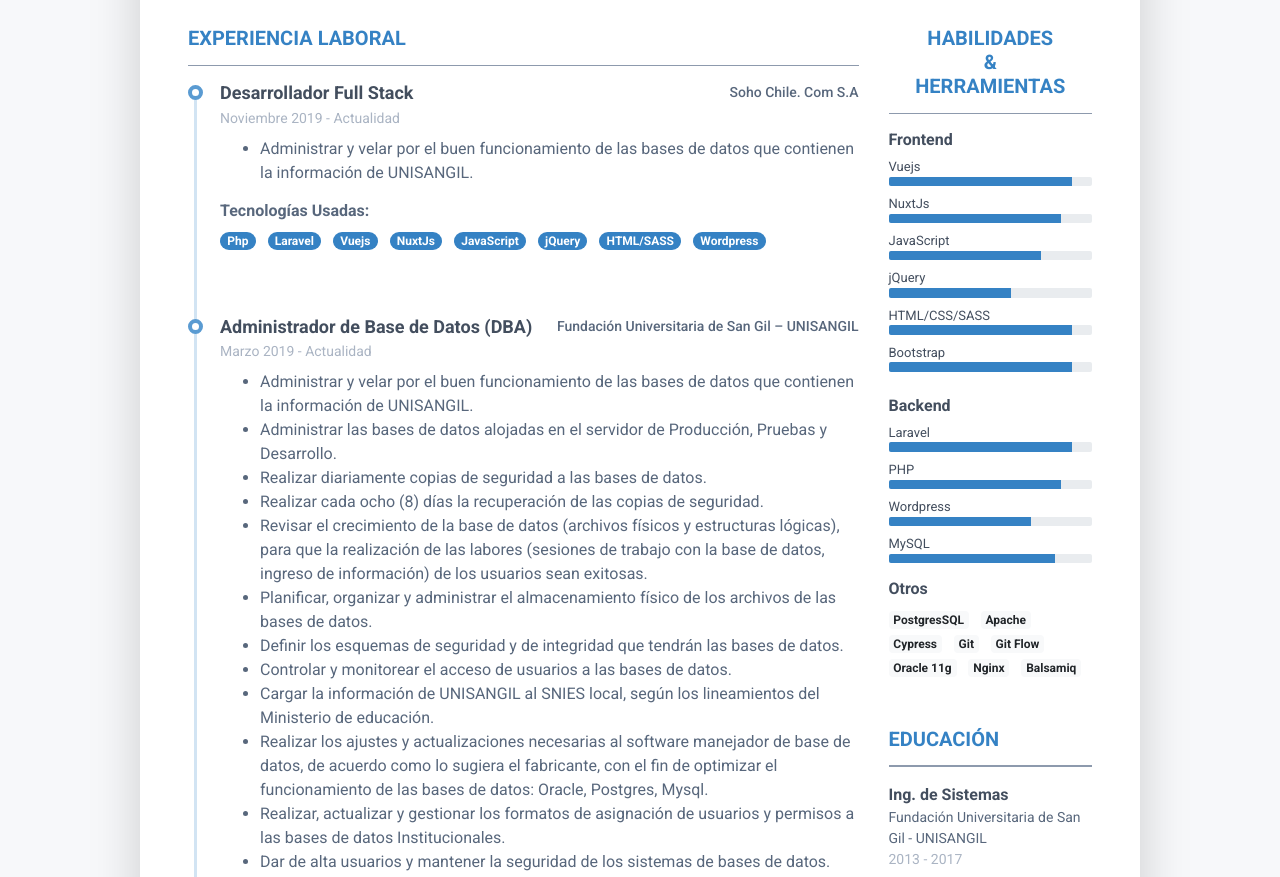
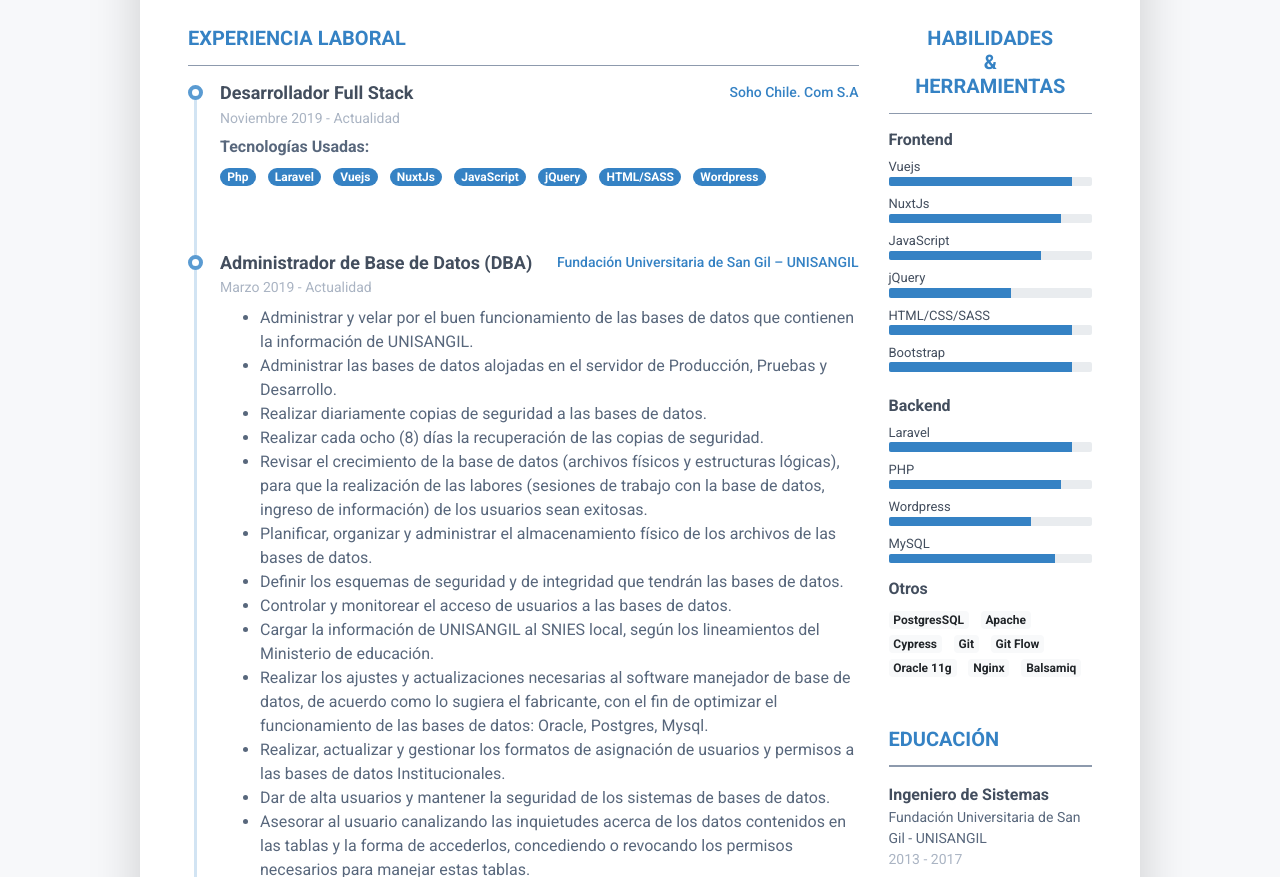
Before and after one commit to Diwarrss/cv, a website: page index.html in a window 1280 px wide. Shown: the part 520-1397 px from the top of the page. Drawn offline with Linux system fonts and the light colour scheme.

Commit message:
add more content

```diff
--- a/index.html
+++ b/index.html
@@ -41,7 +41,7 @@
 					    </div><!--//primary-info-->
 					    <div class="secondary-info ml-md-auto my-auto">
 						    <ul class="resume-social list-unstyled">
-				                <li class="mb-3"><a href="https://www.linkedin.com/in/diego-alejandro-vargas-rodr%C3%ADguez-4b1604163/"><span class="fa-container text-center mr-2"><i class="fab fa-linkedin-in fa-fw"></i></span>linkedin.com/in/diegovargas</a></li>
+				                <li class="mb-3"><a href="https://www.linkedin.com/in/diego-vargas-develop/"><span class="fa-container text-center mr-2"><i class="fab fa-linkedin-in fa-fw"></i></span>linkedin.com/in/diegovargas</a></li>
 				                <li class="mb-3"><a href="https://github.com/Diwarrss"><span class="fa-container text-center mr-2"><i class="fab fa-github-alt fa-fw"></i></span>github.com/Diwarrs</a></li>
 				                <!-- <li class="mb-3"><a href="#"><span class="fa-container text-center mr-2"><i class="fab fa-codepen fa-fw"></i></span>codepen.io/username/</a></li> -->
 				                <li><a href="https://diegovargas.gridsoft.co/"><span class="fa-container text-center mr-2"><i class="fas fa-globe"></i></span>diegovargas.gridsoft.co</a></li>
@@ -72,14 +72,14 @@
 									    <div class="resume-timeline-item-header mb-2">
 										    <div class="d-flex flex-column flex-md-row">
 										        <h3 class="resume-position-title font-weight-bold mb-1">Desarrollador Full Stack</h3>
-										        <div class="resume-company-name ml-auto">Soho Chile. Com S.A</div>
+										        <div class="resume-company-name ml-auto"><a href="https://www.soho.cl/" target="_blank">Soho Chile. Com S.A</a></div>
 										    </div><!--//row-->
 										    <div class="resume-position-time">Noviembre 2019 - Actualidad</div>
 									    </div><!--//resume-timeline-item-header-->
 									    <div class="resume-timeline-item-desc">
-										    <ul>
-												<li>Administrar y velar por el buen funcionamiento de las bases de datos que contienen la información de UNISANGIL.</li>
-										    </ul>
+										    <!-- <ul>
+												<li>Desarrollo de actividades .</li>
+										    </ul> -->
 										    <!-- <h4 class="resume-timeline-item-desc-heading font-weight-bold">Logros:</h4>
 										    <p>Praesentium voluptatum deleniti atque corrupti quos dolores et quas molestias excepturi sint occaecati cupiditate non provident.</p>
 										    <ul>
@@ -108,7 +108,7 @@
 									    <div class="resume-timeline-item-header mb-2">
 										    <div class="d-flex flex-column flex-md-row">
 										        <h3 class="resume-position-title font-weight-bold mb-1">Administrador de Base de Datos (DBA)</h3>
-										        <div class="resume-company-name ml-auto">Fundación Universitaria de San Gil – UNISANGIL</div>
+										        <div class="resume-company-name ml-auto"><a href="http://unisangil.edu.co/" target="_blank">Fundación Universitaria de San Gil – UNISANGIL</a></div>
 										    </div><!--//row-->
 										    <div class="resume-position-time">Marzo 2019 - Actualidad</div>
 									    </div><!--//resume-timeline-item-header-->
@@ -314,7 +314,7 @@
 						    <div class="resume-section-content">
 							    <ul class="list-unstyled">
 								    <li class="mb-2">
-								        <div class="resume-degree font-weight-bold">Ing. de Sistemas</div>
+								        <div class="resume-degree font-weight-bold">Ingeniero de Sistemas</div>
 								        <div class="resume-degree-org">Fundación Universitaria de San Gil - UNISANGIL</div>
 								        <div class="resume-degree-time">2013 - 2017</div>
 								    </li>
@@ -353,7 +353,9 @@
 							    <ul class="list-unstyled">
 								    <li class="mb-1">Futsal/Fútbol</li>
 								    <li class="mb-1">Video Games</li>
-								    <li class="mb-1">Viajar</li>
+									<li class="mb-1">Viajar</li>
+									<li class="mb-1">Ciclismo</li>
+									<li class="mb-1">Gym</li>
 							    </ul>
 						    </div>
 					    </section><!--//interests-section-->
```
